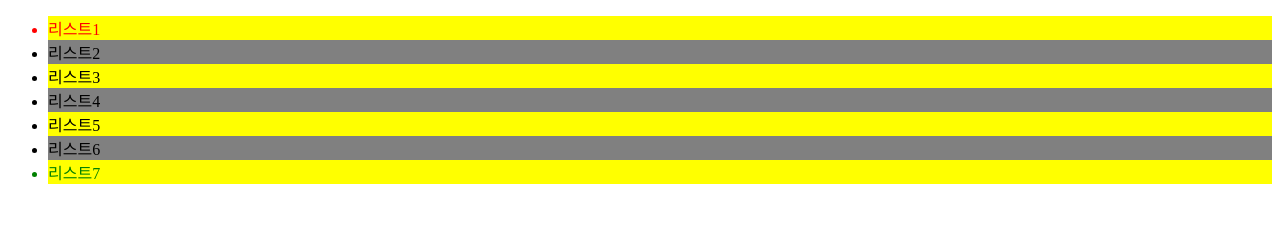
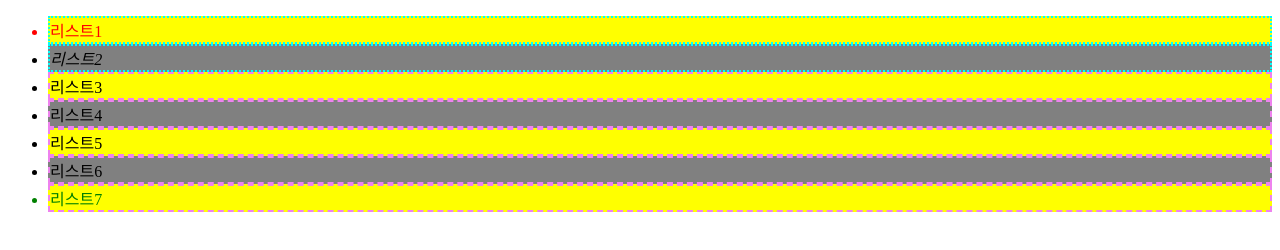
Before and after one commit to hydrangea86/js_study, a plain HTML site: page 2. web-api/1. DOM 기초/6. qiuiz.html in a window 1280 px wide. Drawn offline with Linux system fonts and the light colour scheme.

Commit message:
[21.09.07 #js 최신수정]

```diff
--- a/2. web-api/1. DOM 기초/6. qiuiz.html
+++ b/2. web-api/1. DOM 기초/6. qiuiz.html
@@ -1,16 +1,14 @@
 <!DOCTYPE html>
 <html lang="ko">
-
 <head>
     <meta charset="UTF-8">
     <meta http-equiv="X-UA-Compatible" content="IE=edge">
     <meta name="viewport" content="width=device-width, initial-scale=1.0">
     <title>Document</title>
 </head>
-
 <body>
 
-    <!-- // #wrap>ul#list1>li{리스트$}*7 -->
+    <!-- #wrap>ul#list1>li{리스트$}*7 -->
     <div id="wrap">
         <ul id="list1">
             <li>리스트1</li>
@@ -20,52 +18,61 @@
             <li>리스트5</li>
             <li>리스트6</li>
             <li>리스트7</li>
-            </li>
         </ul>
     </div>
 
-
     <script>
         //1. id="list1"인 요소에 <li> 요소중  홀수번째 요소만 선택후 배경색상 yellow 적용
-        const $oddElements = document.querySelectorAll('#list1 > li:nth-child(odd)');
+            const $oddElements = document.querySelectorAll('#list1 > li:nth-child(odd)');
+        console.log($oddElements);
 
         for (let li of [...$oddElements]) {
             li.style.background = 'yellow';
         }
 
-        //2. id="list1"인 요소에 <li> 요소중  짝수번째 요소만 선택후 배경색상 gray 적용
-        const $evenElements = document.querySelectorAll('#list1 > li:nth-child(even)');
-
-        for (let li of [...$evenElements]) {
-            li.style.background = 'gray';
+        //2. id="list1"인 요소에 <li> 요소중   짝수번째 요소만 선택후 배경색상 gray 적용
+        const $evenLi = document.querySelectorAll('#list1 > li:nth-child(even)');
+        for (let $li of [...$evenLi]) {
+            $li.style.background = 'gray';
         }
 
         //3. id="list1"인 요소에 <li> 요소중   첫번째 <li>요소만 선택후 폰트색상 red 적용
-        const $firstElements = document.querySelector('#list1 > li:first-child');
-        console.log($firstElements);
-        $firstElements.style.color = 'red';
-
+        const $firstLi = document.querySelector('#list1 > li:first-child');
+        $firstLi.style.color = 'red';
 
         //4. id="list1"인 요소에 <li> 요소중  마지막번째 <li>요소만 선택후 폰트색상 green 적용
-        const $lastElements = document.querySelector('#list1 > li:last-child');
-        $lastElements.style.color = 'green';
-
+        const $lastLi = document.querySelector('#list1 > li:last-child');
+        $lastLi.style.color = 'green';
 
         //5. id="list1"인 요소에 <li> 요소중  두번째 <li>요소만 선택후 font-style: italic 적용
-        const $2nthElements = document.querySelector('#list1 > li:nth-child(2)');
-        $2nthElements.fontStyle = 'italic';
-
-
+        const $secondLi = document.querySelector('#list1 > li:nth-child(2)');
+        $secondLi.style.fontStyle = 'italic';
 
         //6. id="list1"인 요소에 <li> 요소중  3번째 이전 요소만 선택후
         //   border: 2px dotted aqua 적용 (1, 2번째만 선택)
-
+        const $lessThan3Li = document.querySelectorAll('#list1 > li:nth-child(-n+2)');
+        for (let $li of [...$lessThan3Li]) {
+            $li.style.border = '2px dotted aqua';
+        }
 
         //7. id="list1"인 요소에 <li> 요소중  3번째 이후요소만 선택후
         //   border 2px dashed violet 적용 (3번째부터 끝까지 선택)
+        /*const $greaterThan3Li = document.querySelectorAll('#list1 > li:nth-child(n+3)');
+        for (let $li of [...$greaterThan3Li]) {
+            $li.style.border = '2px dashed violet';
+        }*/
+
+        const $greaterThan3Li = document.querySelectorAll('#list1 > li');
+        const realLiArray = [...$greaterThan3Li];
+
+        for (let i = 0; i < realLiArray.length; i++) {
+            if (i === 0 || i === 1) continue;
+            realLiArray[i].style.border = '2px dashed violet';
+        }
+
     </script>
 
+    </script>
 
 </body>
-
 </html>
```
